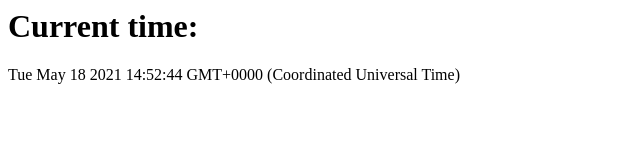
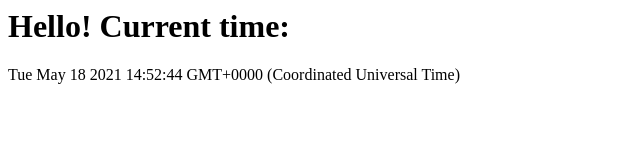
Before and after one commit to moozhiq/yandex-storage-website, a plain HTML site: page src/index.html in a window 1280 px wide. Shown: the whole page, without its empty margins (0-640 px from the left). Drawn offline with Linux system fonts and the light colour scheme.

Commit message:
Update index.html

```diff
--- a/src/index.html
+++ b/src/index.html
@@ -4,7 +4,7 @@
   <title>Time</title>
  </head>
  <body>
-  <h1>Current time: </h1>
+  <h1>Hello! Current time: </h1>
 
    <script type="text/javascript">
        document.write(Date());
```
